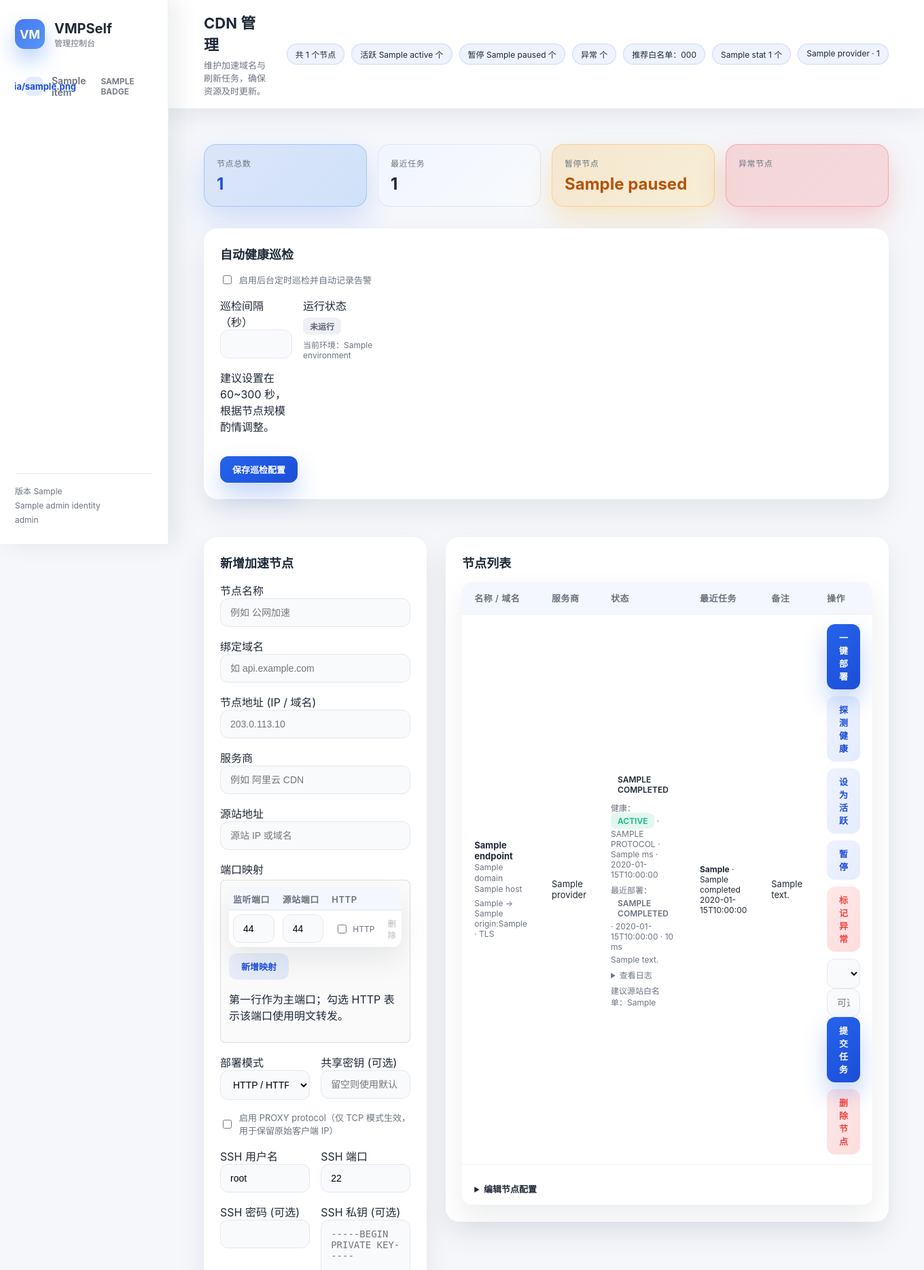
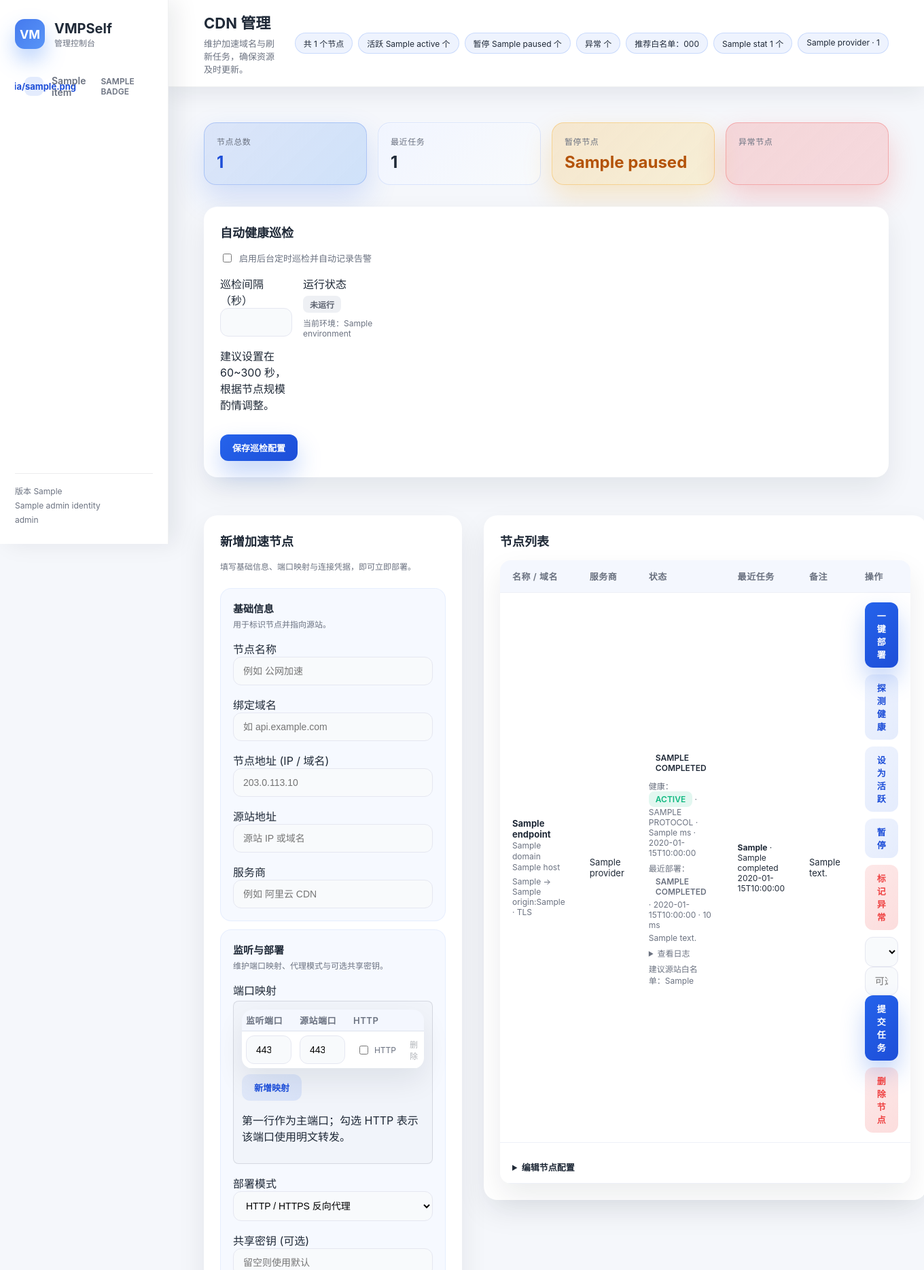
Before and after one commit to hujiali30001/VMPSelf, a FastAPI app: template server/app/templates/admin/cdn/index.html in a window 1360 px wide. Shown: the top 1868 px of the page at 68% size. Run offline with FastAPI, Linux system fonts and the light colour scheme; the template is opened without the code that fills it: most values are stand-ins (such as "Sample title", 1, 10 or a date in 2020).

Commit message:
Update index.html

```diff
--- a/server/app/templates/admin/cdn/index.html
+++ b/server/app/templates/admin/cdn/index.html
@@ -9,9 +9,65 @@
 <style>
     .cdn-grid {
         display: grid;
-        grid-template-columns: minmax(320px, 360px) 1fr;
-        gap: 28px;
+        grid-template-columns: minmax(340px, 380px) minmax(0, 1fr);
+        gap: 32px;
         align-items: start;
+    }
+    .panel-aside {
+        position: sticky;
+        top: calc(var(--content-padding-y) + 20px);
+        align-self: start;
+        display: grid;
+        gap: 24px;
+    }
+    .panel-stack {
+        display: grid;
+        gap: 24px;
+    }
+    .section-heading {
+        display: flex;
+        justify-content: space-between;
+        align-items: baseline;
+        gap: 12px;
+        margin: 0;
+        font-size: 15px;
+        font-weight: 600;
+        color: var(--text-primary);
+    }
+    .section-subtitle {
+        font-size: 12px;
+        color: var(--text-secondary);
+        margin: 4px 0 0;
+    }
+    .form-section {
+        display: grid;
+        gap: 16px;
+        padding: 18px;
+        border-radius: 16px;
+        background: rgba(37, 99, 235, 0.04);
+        border: 1px solid rgba(37, 99, 235, 0.08);
+    }
+    .form-section + .form-section {
+        margin-top: 12px;
+    }
+    .form-grid--balanced {
+        grid-template-columns: repeat(auto-fit, minmax(220px, 1fr));
+    }
+    .form-grid__item--full {
+        grid-column: 1 / -1;
+    }
+    .form-actions {
+        display: flex;
+        justify-content: flex-end;
+        gap: 12px;
+        margin-top: 16px;
+    }
+    .checkbox-row {
+        display: inline-flex;
+        align-items: center;
+        gap: 8px;
+        font-size: 13px;
+        color: var(--text-secondary);
     }
     .stat-card.accent-blue {
         background: linear-gradient(135deg, rgba(37, 99, 235, 0.12), rgba(14, 116, 244, 0.16));
@@ -39,8 +95,8 @@
     }
     .provider-chips {
         display: flex;
-        gap: 10px;
-        flex-wrap: wrap;
+        gap: 8px;
+        row-gap: 8px;
         font-size: 12px;
     }
     .grid-half {
@@ -196,6 +252,9 @@
         .cdn-grid {
             grid-template-columns: 1fr;
         }
+        .panel-aside {
+            position: static;
+        }
     }
 </style>
 {% endblock %}
@@ -285,30 +344,47 @@
 </section>
 
 <div class="cdn-grid">
-    <section class="panel">
+    <section class="panel panel-aside">
+        <div>
             <h2>新增加速节点</h2>
-        <form class="form-grid" method="post" action="/admin/cdn/endpoints">
-            <div class="full-row">
+            <p class="section-subtitle">填写基础信息、端口映射与连接凭据，即可立即部署。</p>
+        </div>
+        <form method="post" action="/admin/cdn/endpoints">
+            <div class="form-section">
+                <div>
+                    <h3 class="section-heading">基础信息</h3>
+                    <p class="section-subtitle">用于标识节点并指向源站。</p>
+                </div>
+                <div class="form-grid form-grid--balanced">
+                    <div>
                         <label>节点名称</label>
                         <input type="text" name="name" placeholder="例如 公网加速" required minlength="3" />
                     </div>
-            <div class="full-row">
+                    <div>
                         <label>绑定域名</label>
                         <input type="text" name="domain" placeholder="如 api.example.com" required />
                     </div>
-            <div class="full-row">
+                    <div>
                         <label>节点地址 (IP / 域名)</label>
                         <input type="text" name="host" placeholder="203.0.113.10" required />
                     </div>
-            <div class="full-row">
+                    <div>
+                        <label>源站地址</label>
+                        <input type="text" name="origin" placeholder="源站 IP 或域名" required />
+                    </div>
+                    <div>
                         <label>服务商</label>
                         <input type="text" name="provider" placeholder="例如 阿里云 CDN" required />
                     </div>
-            <div class="full-row">
-                <label>源站地址</label>
-                <input type="text" name="origin" placeholder="源站 IP 或域名" required />
                 </div>
-            <div class="full-row">
+            </div>
+            <div class="form-section">
+                <div>
+                    <h3 class="section-heading">监听与部署</h3>
+                    <p class="section-subtitle">维护端口映射、代理模式与可选共享密钥。</p>
+                </div>
+                <div class="form-grid form-grid--balanced">
+                    <div class="form-grid__item--full">
                         <label>端口映射</label>
                         <div class="port-mapping-editor" data-port-mapping-form>
                             <table class="port-mapping-table">
@@ -338,7 +414,6 @@
                             <p class="input-hint">第一行作为主端口；勾选 HTTP 表示该端口使用明文转发。</p>
                         </div>
                     </div>
-            <div class="grid-half">
                     <div>
                         <label>部署模式</label>
                         <select name="deployment_mode">
@@ -350,12 +425,20 @@
                         <label>共享密钥 (可选)</label>
                         <input type="text" name="edge_token" placeholder="留空则使用默认" />
                     </div>
+                    <div class="form-grid__item--full">
+                        <label class="checkbox-row" for="create-proxy-protocol">
+                            <input type="checkbox" id="create-proxy-protocol" name="proxy_protocol" value="on" />
+                            启用 PROXY protocol（仅 TCP 模式生效，用于保留原始客户端 IP）
+                        </label>
                     </div>
-            <div class="full-row" style="display:flex;align-items:center;gap:8px;font-size:13px;color:var(--text-secondary);">
-                <input type="checkbox" id="create-proxy-protocol" name="proxy_protocol" value="on" />
-                <label for="create-proxy-protocol">启用 PROXY protocol（仅 TCP 模式生效，用于保留原始客户端 IP）</label>
                 </div>
-            <div class="grid-half">
+            </div>
+            <div class="form-section">
+                <div>
+                    <h3 class="section-heading">连接凭据</h3>
+                    <p class="section-subtitle">用于登录节点并执行部署脚本。</p>
+                </div>
+                <div class="form-grid form-grid--balanced">
                     <div>
                         <label>SSH 用户名</label>
                         <input type="text" name="ssh_username" value="root" required />
@@ -364,35 +447,42 @@
                         <label>SSH 端口</label>
                         <input type="number" name="ssh_port" value="22" min="1" max="65535" />
                     </div>
-            </div>
-            <div class="grid-half">
                     <div>
                         <label>SSH 密码 (可选)</label>
                         <input type="password" name="ssh_password" autocomplete="new-password" />
                     </div>
-                <div>
+                    <div class="form-grid__item--full">
                         <label>SSH 私钥 (可选)</label>
                         <textarea name="ssh_private_key" rows="3" placeholder="-----BEGIN PRIVATE KEY-----"></textarea>
                     </div>
-            </div>
-            <div class="full-row">
+                    <div class="form-grid__item--full">
                         <label>sudo 密码 (可选)</label>
                         <input type="password" name="sudo_password" autocomplete="new-password" />
-                <p class="input-hint">若远程主机要求输入与 SSH 不同的 sudo 密码，请在此填写；留空则沿用 SSH 密码或依赖免密 sudo。</p>
+                        <p class="input-hint">留空则沿用 SSH 密码或依赖免密 sudo。</p>
                     </div>
-            <div class="full-row">
-                <label>备注信息</label>
+                </div>
+            </div>
+            <div class="form-section">
+                <div>
+                    <h3 class="section-heading">备注信息</h3>
+                    <p class="section-subtitle">记录负载均衡、探活策略等补充说明。</p>
+                </div>
+                <div class="form-grid form-grid--balanced">
+                    <div class="form-grid__item--full">
                         <textarea name="notes" rows="3" placeholder="可选：记录负载均衡、探活配置等"></textarea>
+                    </div>
+                </div>
             </div>
             <input type="hidden" name="return_to" value="{{ return_to }}" />
             <input type="hidden" name="default_listen_port" value="443" />
             <input type="hidden" name="default_origin_port" value="443" />
-            <div class="full-row">
+            <div class="form-actions">
                 <button class="primary-btn" type="submit">创建节点</button>
             </div>
         </form>
     </section>
 
+    <div class="panel-stack">
         <section class="panel">
             <h2>节点列表</h2>
         {% if endpoints %}
@@ -695,6 +785,7 @@
         {% endif %}
         </section>
     </div>
+</div>
 
 <section class="panel">
     <h2>近期任务</h2>
```
Lines whose indentation alone changed are shown as unchanged.
